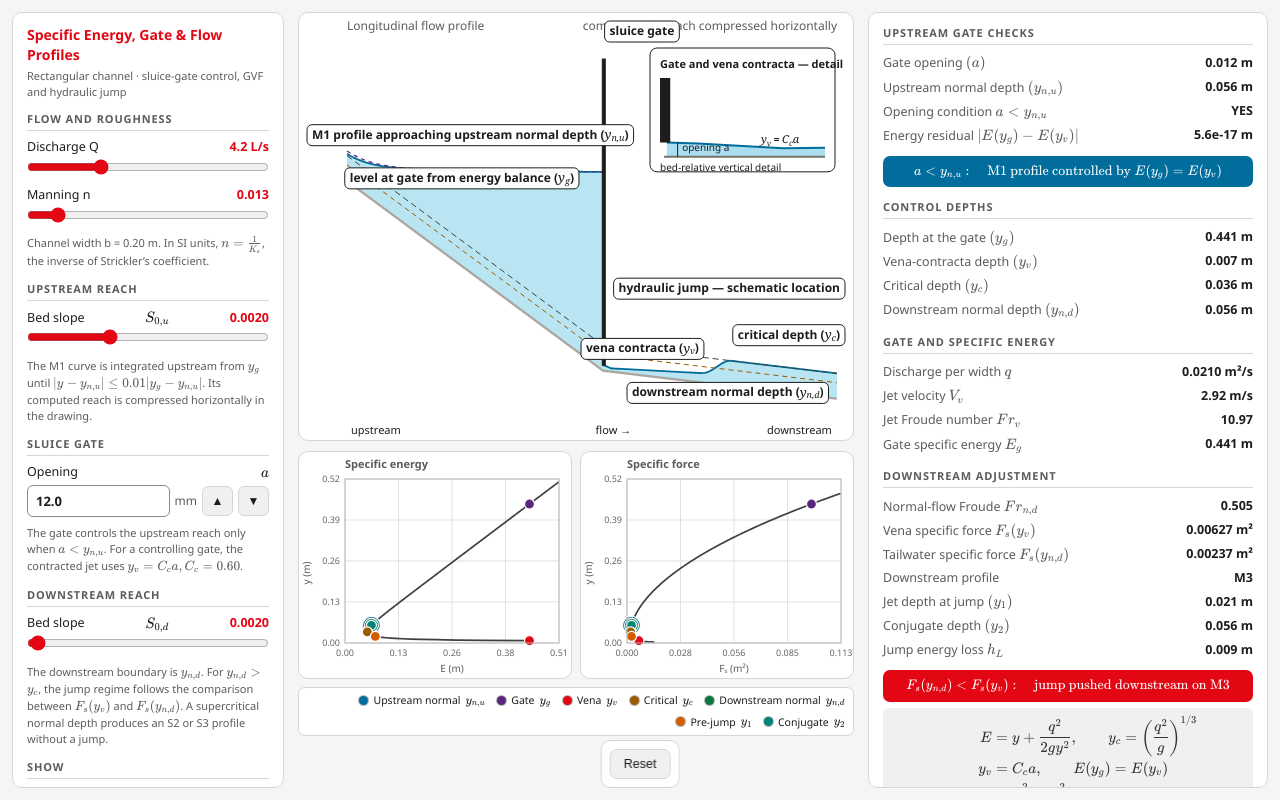
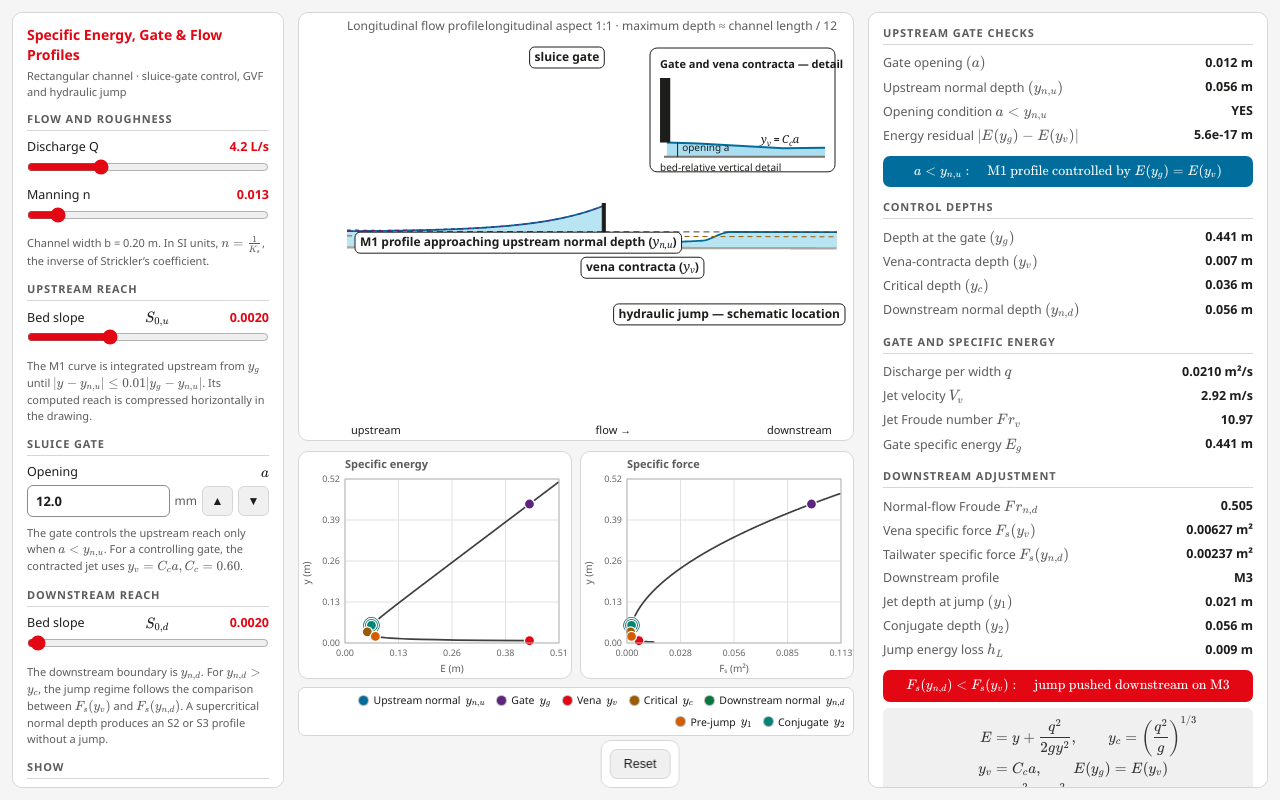
Before and after one commit to streem-epfl/streem-epfl.github.io, a plain HTML site: page hydraulics-labs/labs/07-specific-energy-gate/index.html in a window 1280 px wide. Drawn offline with Linux system fonts and the light colour scheme.

Commit message:
Fix specific-energy gate profile visualization scale

```diff
--- a/hydraulics-labs/labs/07-specific-energy-gate/index.html
+++ b/hydraulics-labs/labs/07-specific-energy-gate/index.html
@@ -185,7 +185,7 @@ function traceUpstreamM1(yGate,S,target){
   let x=0,y=yGate;
   for(let i=0;i<50000&&x>-5000&&y-target>tol;i++){
     const h=-.10,gap=y-target;let next=rk4(y,h,S),nextGap=next-target;
-    if(!Number.isFinite(next)||nextGap<=0||nextGap>gap*1.002){
+    if(!Number.isFinite(next)||nextGap<=0||nextGap>=gap){
       const rate=Math.max(Math.abs(gvf(y,S)),1e-9),length=clamp(gap/rate,.25,250);
       next=target+gap*Math.exp(-Math.abs(h)/length);nextGap=next-target;
     }
@@ -316,6 +316,7 @@ function depthRuns(name,sub,suffix='',size=12){return [textRun(name+' (',size),.
 function richWidth(c,runs){let width=0;for(const run of runs){c.font=run.font;width+=c.measureText(run.text).width;}return width;}
 function drawRichRuns(c,runs,x,midY,color='#1d1d1b'){c.fillStyle=color;c.textBaseline='middle';let xx=x;for(const run of runs){c.font=run.font;c.fillText(run.text,xx,midY+(run.dy||0));xx+=c.measureText(run.text).width;}return xx;}
 function roundRichLabel(c,runs,x,y,W,H,size=12,occupied=null){const padX=5,padY=4,w=richWidth(c,runs)+2*padX,h=size+1+2*padY,box=placeLabelBox(x,y,w,h,W,H,occupied),xx=box.x,yy=box.y;c.beginPath();c.roundRect(xx,yy,w,h,5);c.fillStyle='rgba(255,255,255,.96)';c.fill();c.strokeStyle='#1d1d1b';c.lineWidth=1;c.stroke();drawRichRuns(c,runs,xx+padX,yy+h/2);}
+function roundRichLineLabel(c,runs,x,lineY,side,W,H,size=12,occupied=[]){const padX=5,padY=4,w=richWidth(c,runs)+2*padX,h=size+1+2*padY,box=placeLabelBox(x,side==='above'?lineY-h-7:lineY+7,w,h,W,H,occupied),xx=box.x,yy=box.y;c.beginPath();c.roundRect(xx,yy,w,h,5);c.fillStyle='rgba(255,255,255,.96)';c.fill();c.strokeStyle='#1d1d1b';c.lineWidth=1;c.stroke();drawRichRuns(c,runs,xx+padX,yy+h/2);}
 function polyWater(c,points,X,Y,bedFn=bed){c.beginPath();c.moveTo(X(points[0].x),Y(bedFn(points[0].x)));for(const p of points)c.lineTo(X(p.x),Y(bedFn(p.x)+p.y));c.lineTo(X(points.at(-1).x),Y(bedFn(points.at(-1).x)));c.closePath();c.fillStyle='rgba(143,211,235,.62)';c.fill();c.strokeStyle='#006d9c';c.lineWidth=1.8;c.beginPath();points.forEach((p,i)=>i?c.lineTo(X(p.x),Y(bedFn(p.x)+p.y)):c.moveTo(X(p.x),Y(bedFn(p.x)+p.y)));c.stroke();}
 function drawGateDetail(c,r,W,H){
   const iw=clamp(W*.31,185,270),ih=clamp(H*.29,118,160),ix=W-iw-18,iy=35;
@@ -337,38 +338,51 @@ function drawGateDetail(c,r,W,H){
   else roundRichLabel(c,depthRuns(r.openingClear?'gate clear: normal depth':'no M1 control: normal depth','n,u','',9),ix+42,iy+34,W,H,9);
   c.font='10px Segoe UI';c.fillStyle='#1d1d1b';c.fillText('bed-relative vertical detail',ix+10,iy+ih-4);c.restore();
 }
-function drawFlume(r){const [c,W,H]=fit($('flume'));c.clearRect(0,0,W,H);const detailW=clamp(W*.31,185,270),detailH=clamp(H*.29,118,160),labels=[{x:W-detailW-18,y:35,w:detailW,h:detailH}],xmin=-LUP,xmax=r.xEnd,ZB=x=>x<0&&r.gateActive?-state.Su*x*r.upstreamLength/LUP:bed(x),gateTop=Math.max(r.yg+.25,state.a+.18,.55),zmin=Math.min(ZB(xmax),ZB(xmin),0)-Math.max(.025,r.yc*.35),zmax=Math.max(ZB(xmin)+r.up[0].y,r.yg,gateTop)+.04;const M={l:48,r:16,t:28,b:30};const sx=(W-M.l-M.r)/(xmax-xmin),sy=(H-M.t-M.b)/(zmax-zmin),X=x=>M.l+(x-xmin)*sx,Y=z=>H-M.b-(z-zmin)*sy;
+function drawFlume(r){
+  const [c,W,H]=fit($('flume'));c.clearRect(0,0,W,H);
+  const detailW=clamp(W*.31,185,270),detailH=clamp(H*.29,118,160),labels=[{x:W-detailW-18,y:35,w:detailW,h:detailH}],xmin=-LUP,xmax=r.xEnd;
+  const jet=r.gateActive?[{x:.03,y:state.a},{x:.32,y:state.a*.94},{x:LVC,y:r.yv},...r.down.slice(1)]:[{x:.03,y:r.ynu},...r.down.slice(1)];
+  const freeJump=r.kind==='immediate'||r.kind==='pushed';let downstreamPhysical=r.kind==='drowned'?[{x:.03,y:r.ynd},{x:r.xEnd,y:r.ynd}]:jet;
+  if(freeJump){const rise=[];for(let i=1;i<=20;i++){const t=i/20,ease=t*t*(3-2*t);rise.push({x:r.xJump+(r.xJumpEnd-r.xJump)*t,y:r.yj+(r.ynd-r.yj)*ease});}downstreamPhysical=[...jet,...rise,{x:r.xEnd,y:r.ynd}];}
+  const channelLength=xmax-xmin,physicalDepths=[state.a,r.yc,r.ynu,r.ynd,r.yg,r.y2v,...r.up.map(p=>p.y),...downstreamPhysical.map(p=>p.y)].filter(v=>Number.isFinite(v)&&v>=0),maxPhysicalDepth=Math.max(...physicalDepths,1e-9);
+  const nominalMaxDisplay=channelLength/12,largeDepthRatio=Math.max(1,maxPhysicalDepth/Math.max(r.yc,1e-12)),maxDisplayDepth=nominalMaxDisplay*(1+Math.min(.20,.025*Math.log10(largeDepthRatio)));
+  const depthDenominator=Math.max(Math.asinh(maxPhysicalDepth/Math.max(r.yc,1e-12)),1e-9),depthDisplay=y=>maxDisplayDepth*Math.asinh(Math.max(y,0)/Math.max(r.yc,1e-12))/depthDenominator;
+  const upstreamNormalDisplayDepth=depthDisplay(r.ynu),gateDepthDisplay=depthDisplay(r.yg),openingDisplay=depthDisplay(state.a),criticalDepthDisplay=depthDisplay(r.yc),downstreamNormalDisplay=depthDisplay(r.ynd);
+  const physicalUpstreamBedRise=state.Su*LUP,upstreamBedRise=r.gateActive?Math.min(physicalUpstreamBedRise,Math.max(0,(gateDepthDisplay-upstreamNormalDisplayDepth)*.45)):physicalUpstreamBedRise;
+  const ZB=x=>x<0?upstreamBedRise*(-x/LUP):-state.Sd*x;
+  const upstreamSurfaceStart=ZB(-LUP)+upstreamNormalDisplayDepth,upstreamSurfaceEnd=gateDepthDisplay,m1Denominator=Math.expm1(4);
+  const upDraw=r.up.map(p=>{if(!r.gateActive)return{x:p.x,y:upstreamNormalDisplayDepth};const t=clamp((p.x+LUP)/LUP,0,1),surface=upstreamSurfaceStart+(upstreamSurfaceEnd-upstreamSurfaceStart)*Math.expm1(4*t)/m1Denominator;return{x:p.x,y:Math.max(0,surface-ZB(p.x))};});
+  const gateTop=Math.max(gateDepthDisplay+channelLength/200,openingDisplay+channelLength/250,channelLength/45);
+  const M={l:48,r:16,t:28,b:30},sx=(W-M.l-M.r)/channelLength,sy=sx,bedBaseY=clamp(H*.55,M.t+detailH+65,H-M.b-95),X=x=>M.l+(x-xmin)*sx,Y=z=>bedBaseY-z*sy;
+  const downstreamLineY=depth=>px=>{const x=clamp(xmin+(px-M.l)/sx,.05,xmax);return Y(ZB(x)+depth);};
   c.fillStyle='#5c5c5c';c.font='12px Segoe UI';c.fillText('Longitudinal flow profile',M.l,17);
-  c.textAlign='right';c.fillText(r.gateActive?'computed M1 reach compressed horizontally':'vertical scale exaggerated ×'+Math.max(1,sy/sx).toFixed(0),W-M.r,17);c.textAlign='left';
-  const jet=r.gateActive?[{x:.03,y:state.a},{x:.32,y:state.a*.94},{x:LVC,y:r.yv},...r.down.slice(1)]:[{x:.03,y:r.ynu},...r.down.slice(1)];
-  const freeJump=r.kind==='immediate'||r.kind==='pushed';let downstream=r.kind==='drowned'?[{x:.03,y:r.ynd},{x:r.xEnd,y:r.ynd}]:jet;
-  if(freeJump){const rise=[];for(let i=1;i<=20;i++){const t=i/20,ease=t*t*(3-2*t);rise.push({x:r.xJump+(r.xJumpEnd-r.xJump)*t,y:r.yj+(r.ynd-r.yj)*ease});}downstream=[...jet,...rise,{x:r.xEnd,y:r.ynd}];}
-  polyWater(c,r.up,X,Y,ZB);polyWater(c,downstream,X,Y,ZB);
+  c.textAlign='right';c.fillText('longitudinal aspect 1:1 · maximum depth ≈ channel length / 12',W-M.r,17);c.textAlign='left';
+  const downstreamDraw=downstreamPhysical.map(p=>({x:p.x,y:depthDisplay(p.y)}));
+  polyWater(c,upDraw,X,Y,ZB);polyWater(c,downstreamDraw,X,Y,ZB);
   if(r.kind==='drowned'){
-    const core=[{x:.03,y:state.a},{x:.32,y:state.a*.94},{x:LVC,y:r.yv},{x:r.xJumpEnd,y:r.yv+(r.y2v-r.yv)*.70}];c.beginPath();c.moveTo(X(core[0].x),Y(ZB(core[0].x)));for(const p of core)c.lineTo(X(p.x),Y(ZB(p.x)+p.y));c.lineTo(X(core.at(-1).x),Y(ZB(core.at(-1).x)));c.closePath();c.fillStyle='rgba(0,109,156,.24)';c.fill();c.beginPath();core.forEach((p,i)=>i?c.lineTo(X(p.x),Y(ZB(p.x)+p.y)):c.moveTo(X(p.x),Y(ZB(p.x)+p.y)));c.strokeStyle='#006d9c';c.setLineDash([4,3]);c.lineWidth=1.4;c.stroke();c.setLineDash([]);
+    const core=[{x:.03,y:state.a},{x:.32,y:state.a*.94},{x:LVC,y:r.yv},{x:r.xJumpEnd,y:r.yv+(r.y2v-r.yv)*.70}].map(p=>({x:p.x,y:depthDisplay(p.y)}));c.beginPath();c.moveTo(X(core[0].x),Y(ZB(core[0].x)));for(const p of core)c.lineTo(X(p.x),Y(ZB(p.x)+p.y));c.lineTo(X(core.at(-1).x),Y(ZB(core.at(-1).x)));c.closePath();c.fillStyle='rgba(0,109,156,.24)';c.fill();c.beginPath();core.forEach((p,i)=>i?c.lineTo(X(p.x),Y(ZB(p.x)+p.y)):c.moveTo(X(p.x),Y(ZB(p.x)+p.y)));c.strokeStyle='#006d9c';c.setLineDash([4,3]);c.lineWidth=1.4;c.stroke();c.setLineDash([]);
   }
   c.strokeStyle='#aaa6a0';c.lineWidth=2.3;c.beginPath();for(let x=xmin;x<=xmax;x+=.05){const p=[X(x),Y(ZB(x))];x===xmin?c.moveTo(...p):c.lineTo(...p);}c.stroke();
-  if(state.yc){for(const [xa,xb] of [[xmin,-.05],[.05,xmax]]){c.strokeStyle='#9b5b00';c.setLineDash([5,4]);c.lineWidth=1;c.beginPath();c.moveTo(X(xa),Y(ZB(xa)+r.yc));c.lineTo(X(xb),Y(ZB(xb)+r.yc));c.stroke();c.setLineDash([]);}roundRichLabel(c,depthRuns('critical depth','c'),X(xmax)-100,Y(ZB(xmax)+r.yc)-58,W,H,12,labels);}
-  c.strokeStyle='#3f3f3f';c.setLineDash([6,4]);c.lineWidth=1;c.beginPath();c.moveTo(X(xmin),Y(ZB(xmin)+r.ynu));c.lineTo(X(-.05),Y(ZB(-.05)+r.ynu));c.stroke();
-  c.beginPath();c.moveTo(X(.05),Y(ZB(.05)+r.ynd));c.lineTo(X(xmax),Y(ZB(xmax)+r.ynd));c.stroke();c.setLineDash([]);roundRichLabel(c,depthRuns('downstream normal depth','n,d'),X(xmax)-210,Y(ZB(xmax)+r.ynd)+9,W,H,12,labels);
-  if(state.egl){const drawE=pts=>{c.strokeStyle='#5c257e';c.setLineDash([4,4]);c.lineWidth=1.2;c.beginPath();pts.forEach((p,i)=>{const v=section(p.y).V,py=Y(ZB(p.x)+p.y+v*v/(2*G));i?c.lineTo(X(p.x),py):c.moveTo(X(p.x),py);});c.stroke();c.setLineDash([]);};drawE(r.up);}
-  c.fillStyle='#1d1d1b';c.fillRect(X(-.11),Y(gateTop),Math.max(3,X(.11)-X(-.11)),Y(state.a)-Y(gateTop));c.strokeStyle='#1d1d1b';c.lineWidth=1;c.strokeRect(X(-.11),Y(gateTop),Math.max(3,X(.11)-X(-.11)),Y(state.a)-Y(gateTop));
-  roundLabel(c,'sluice gate',X(.20),Y(gateTop)-21,W,H,labels);
+  if(state.yc){for(const [xa,xb] of [[xmin,-.05],[.05,xmax]]){c.strokeStyle='#9b5b00';c.setLineDash([5,4]);c.lineWidth=1;c.beginPath();c.moveTo(X(xa),Y(ZB(xa)+criticalDepthDisplay));c.lineTo(X(xb),Y(ZB(xb)+criticalDepthDisplay));c.stroke();c.setLineDash([]);}roundRichLineLabel(c,depthRuns('critical depth','c'),X(xmax)-100,downstreamLineY(criticalDepthDisplay),'below',W,H,12,labels);}
+  c.strokeStyle='#3f3f3f';c.setLineDash([6,4]);c.lineWidth=1;c.beginPath();c.moveTo(X(xmin),Y(ZB(xmin)+upstreamNormalDisplayDepth));c.lineTo(X(-.05),Y(ZB(-.05)+upstreamNormalDisplayDepth));c.stroke();
+  c.beginPath();c.moveTo(X(.05),Y(ZB(.05)+downstreamNormalDisplay));c.lineTo(X(xmax),Y(ZB(xmax)+downstreamNormalDisplay));c.stroke();c.setLineDash([]);roundRichLineLabel(c,depthRuns('downstream normal depth','n,d'),X(xmax)-210,downstreamLineY(downstreamNormalDisplay),'above',W,H,12,labels);
+  if(state.egl){const drawE=pts=>{c.strokeStyle='#5c257e';c.setLineDash([4,4]);c.lineWidth=1.2;c.beginPath();pts.forEach((p,i)=>{const waterDepth=upDraw[i]?.y??depthDisplay(p.y),energyLift=Math.max(0,depthDisplay(specific(p.y))-depthDisplay(p.y)),py=Y(ZB(p.x)+waterDepth+energyLift);i?c.lineTo(X(p.x),py):c.moveTo(X(p.x),py);});c.stroke();c.setLineDash([]);};drawE(r.up);}
+  c.fillStyle='#1d1d1b';c.fillRect(X(-.11),Y(gateTop),Math.max(3,X(.11)-X(-.11)),Y(openingDisplay)-Y(gateTop));c.strokeStyle='#1d1d1b';c.lineWidth=1;c.strokeRect(X(-.11),Y(gateTop),Math.max(3,X(.11)-X(-.11)),Y(openingDisplay)-Y(gateTop));
+  roundLabel(c,'sluice gate',X(-.20)-72,34,W,H,labels);
   if(r.gateActive){
-    if(r.kind!=='drowned')roundRichLabel(c,depthRuns('vena contracta','v'),X(LVC)-30,Y(ZB(LVC)+r.yv)-30,W,H,12,labels);
-    roundRichLabel(c,depthRuns('M1 profile approaching upstream normal depth','n,u'),X(-LUP)+8,Y(ZB(-LUP)+r.ynu)-31,W,H,12,labels);
-    roundRichLabel(c,depthRuns('level at gate from energy balance','g'),X(-24),Y(r.yg)-31,W,H,12,labels);
+    if(r.kind!=='drowned')roundRichLabel(c,depthRuns('vena contracta','v'),X(LVC)-30,Y(ZB(LVC)+depthDisplay(r.yv))+12,W,H,12,labels);
+    roundRichLabel(c,depthRuns('M1 profile approaching upstream normal depth','n,u'),X(-LUP)+8,Y(ZB(-LUP)+upstreamNormalDisplayDepth)+28,W,H,12,labels);
   }else{
-    roundRichLabel(c,depthRuns('unaffected upstream normal depth','n,u'),X(-LUP)+8,Y(ZB(-LUP)+r.ynu)-31,W,H,12,labels);
-    roundLabel(c,r.openingClear?'gate clear — no hydraulic effect':'no M1 control for these inputs',X(-9),Y(r.ynu)-35,W,H,labels);
+    roundRichLabel(c,depthRuns('unaffected upstream normal depth','n,u'),X(-LUP)+8,Y(ZB(-LUP)+upstreamNormalDisplayDepth)+28,W,H,12,labels);
+    roundLabel(c,r.openingClear?'gate clear — no hydraulic effect':'no M1 control for these inputs',X(-9),Y(upstreamNormalDisplayDepth)+60,W,H,labels);
   }
   if(freeJump){
     const xj=r.xJump;
-    roundLabel(c,r.kind==='immediate'?'hydraulic jump starts at vena contracta':'hydraulic jump — schematic location',X(xj)-45,Y(ZB(xj)+r.ynd)-52,W,H,labels);
+    roundLabel(c,r.kind==='immediate'?'hydraulic jump starts at vena contracta':'hydraulic jump — schematic location',X(xj)-45,Y(ZB(xj)+downstreamNormalDisplay)+72,W,H,labels);
   }else if(r.kind==='drowned'){
-    roundLabel(c,'drowned hydraulic jump',X(LVC+.6),Y(ZB(LVC+.6)+r.ynd)-42,W,H,labels);
+    roundLabel(c,'drowned hydraulic jump',X(LVC+.6),Y(ZB(LVC+.6)+downstreamNormalDisplay)+58,W,H,labels);
   }else if(r.kind==='super'){
-    roundRichLabel(c,depthRuns(r.profileType+' asymptotic approach to normal depth','n,d'),X(LVC+5),Y(ZB(LVC+5)+Math.max(r.ynd,r.yc))-78,W,H,12,labels);
+    roundRichLabel(c,depthRuns(r.profileType+' asymptotic approach to normal depth','n,d'),X(LVC+2),Y(ZB(LVC+2)+downstreamNormalDisplay)+65,W,H,12,labels);
   }
   drawGateDetail(c,r,W,H);
   c.fillStyle='#1d1d1b';c.font='11px Segoe UI';c.fillText('upstream',X(xmin)+4,H-9);c.fillText('flow →',X(-1),H-9);c.fillText('downstream',X(xmax)-70,H-9);
```
